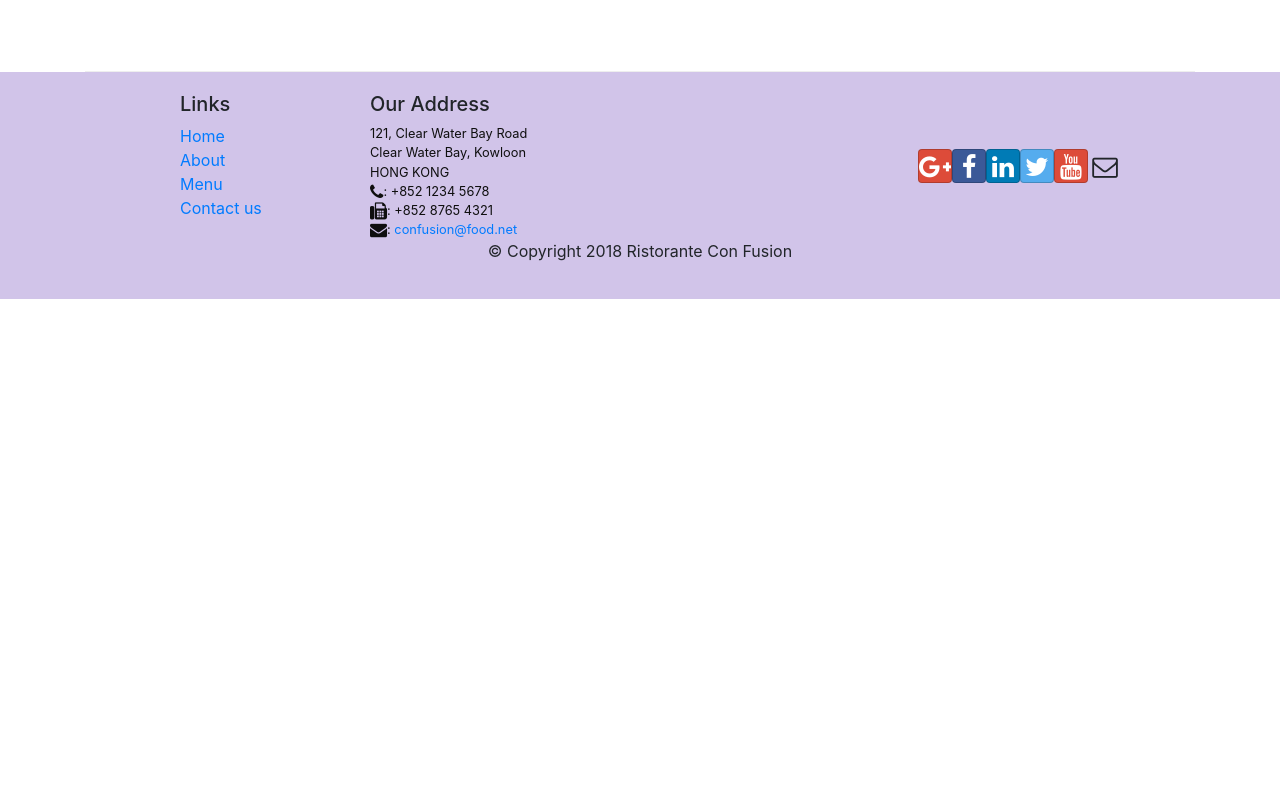
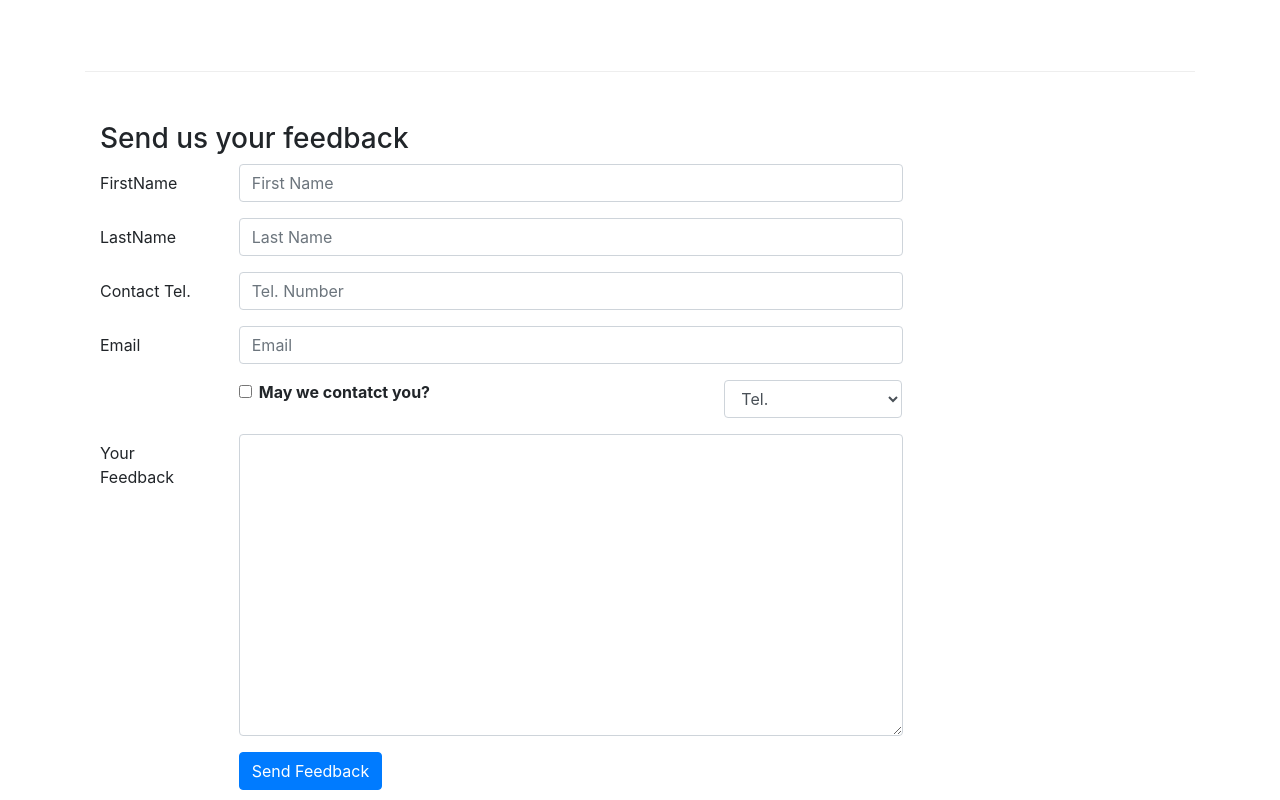
Before and after one commit to pandeyraman/React-App, a React (Create React App) app: page /contactus in a window 1280 px wide. Shown: the part 800-1600 px from the top of the page. Before the commit the page ends 1099 px from the top, so only its background shows below. Built offline with nearby package versions, Linux system fonts and the light colour scheme.

Commit message:
Controlled Forms

```diff
--- a/src/components/ContactComponent.js
+++ b/src/components/ContactComponent.js
@@ -1,10 +1,47 @@
-import React from "react";
+import React, { Component } from "react";
 
 import { Link } from "react-router-dom";
 
-import { Breadcrumb, BreadcrumbItem } from "reactstrap";
+import {
+  Breadcrumb,
+  BreadcrumbItem,
+  Button,
+  Form,
+  FormGroup,
+  Label,
+  Input,
+  Col,
+} from "reactstrap";
 
-function Contact(props) {
+class Contact extends Component {
+  constructor(props) {
+    super(props);
+    this.state = {
+      firstname: "",
+      lastname: "",
+      telnum: "",
+      email: "",
+      agree: false,
+      contactType: "Tel.",
+      message: "",
+    };
+    this.handleSubmit = this.handleSubmit.bind(this);
+    this.handleInputChange = this.handleInputChange.bind(this);
+  }
+  handleInputChange(event) {
+    const target = event.target;
+    const value = target.type === "checkbox" ? target.checked : target.value;
+    const name = target.name;
+    this.setState({
+      [name]: value,
+    });
+  }
+  handleSubmit(event) {
+    console.log("Current state is " + JSON.stringify(this.state));
+    alert("Current state is " + JSON.stringify(this.state));
+    event.preventDefault();
+  }
+  render() {
     return (
       <div className="container">
         <div className="row">
@@ -65,8 +102,129 @@
             </div>
           </div>
         </div>
+        <div className="row row-content">
+          <div className="col-12">
+            <h3>Send us your feedback</h3>
+          </div>
+          <div className="col-12 col-md-9">
+            <Form onSubmit={this.handleSubmit}>
+              <FormGroup row>
+                <Label htmlFor="firstname" md={2}>
+                  FirstName
+                </Label>
+                <Col md={10}>
+                  <Input
+                    type="text"
+                    id="firstname"
+                    name="firstname"
+                    placeholder="First Name"
+                    value={this.state.firstname}
+                    onChange={this.handleInputChange}
+                  />
+                </Col>
+              </FormGroup>
+              <FormGroup row>
+                <Label htmlFor="lastname" md={2}>
+                  LastName
+                </Label>
+                <Col md={10}>
+                  <Input
+                    type="text"
+                    id="lastname"
+                    name="lastname"
+                    placeholder="Last Name"
+                    value={this.state.lastname}
+                    onChange={this.handleInputChange}
+                  />
+                </Col>
+              </FormGroup>
+              <FormGroup row>
+                <Label htmlFor="telnum" md={2}>
+                  Contact Tel.
+                </Label>
+                <Col md={10}>
+                  <Input
+                    type="tel"
+                    id="telnum"
+                    name="telnum"
+                    placeholder="Tel. Number"
+                    value={this.state.telnum}
+                    onChange={this.handleInputChange}
+                  />
+                </Col>
+              </FormGroup>
+              <FormGroup row>
+                <Label htmlFor="email" md={2}>
+                  Email
+                </Label>
+                <Col md={10}>
+                  <Input
+                    type="email"
+                    id="email"
+                    name="email"
+                    placeholder="Email"
+                    value={this.state.email}
+                    onChange={this.handleInputChange}
+                  />
+                </Col>
+              </FormGroup>
+              <FormGroup row>
+                <Col md={{ size: 6, offset: 2 }}>
+                  <FormGroup check>
+                    <Label check>
+                      <Input
+                        type="checkbox"
+                        id="agree"
+                        name="agree"
+                        value={this.state.agree}
+                        onChange={this.handleInputChange}
+                      />{" "}
+                      <strong>May we contatct you?</strong>
+                    </Label>
+                  </FormGroup>
+                </Col>
+                <Col md={{ size: 3, offset: 1 }}>
+                  <Input
+                    type="select"
+                    id="contactType"
+                    name="contactType"
+                    value={this.state.contactType}
+                    onChange={this.handleInputChange}
+                  >
+                    <option>Tel.</option>
+                    <option>Email.</option>
+                  </Input>
+                </Col>
+              </FormGroup>
+
+              <FormGroup row>
+                <Label htmlFor="message" md={2}>
+                  Your Feedback
+                </Label>
+                <Col md={10}>
+                  <Input
+                    type="textarea"
+                    id="message"
+                    name="message"
+                    rows="12"
+                    value={this.state.message}
+                    onChange={this.handleInputChange}
+                  />
+                </Col>
+              </FormGroup>
+              <FormGroup row>
+                <Col md={{ size: 10, offset: 2 }}>
+                  <Button type="submit" color="primary">
+                    Send Feedback
+                  </Button>
+                </Col>
+              </FormGroup>
+            </Form>
+          </div>
+        </div>
       </div>
     );
   }
+}
 
 export default Contact;
```
Lines whose indentation alone changed are shown as unchanged.
